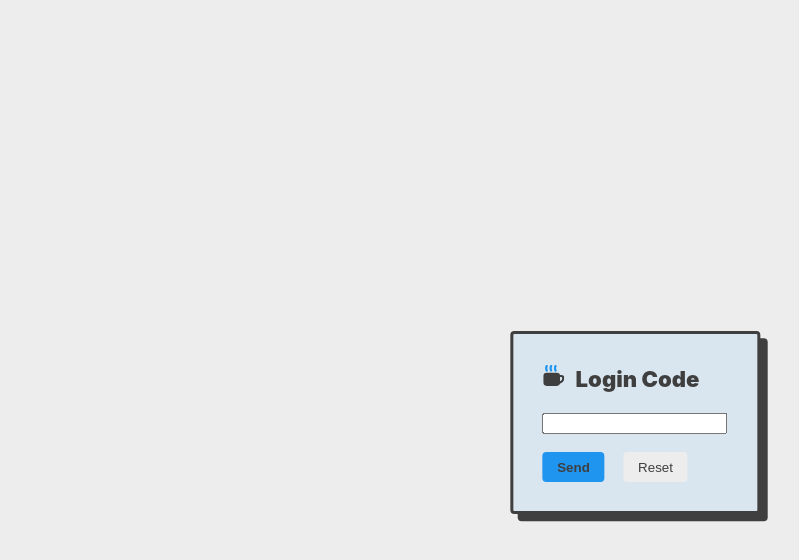
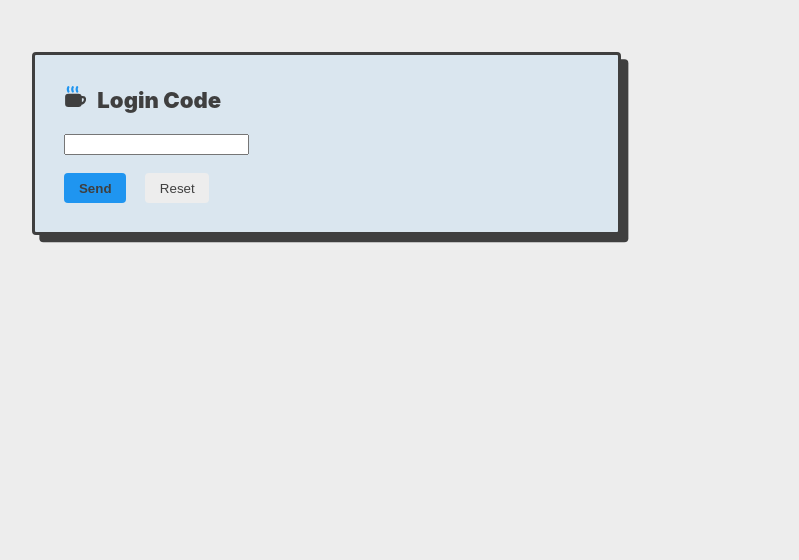
Before and after one commit to exploitapublic/home, a plain HTML site: page index.html in a window 1280 px wide. Shown: the whole page, without its empty margins (13-812 px from the left). Drawn offline with Linux system fonts and the light colour scheme; a web font is replaced by a local one.

Commit message:
Update index.html

```diff
--- a/index.html
+++ b/index.html
@@ -1,6 +1,6 @@
 <!DOCTYPE html>
-<div id="area">
 <html>
+  <div id="area">
   <head>
     <title>Login
     </title>
@@ -176,7 +176,7 @@
         }
     </style>
   </head>
-  <body class="popup">
+  <body>
     <article class="l-design-widht">
       <div class="card">
         <h2>
@@ -214,5 +214,5 @@
       </symbol>
     </svg>
   </body>
+</div>
 </html>
-</div>
```
